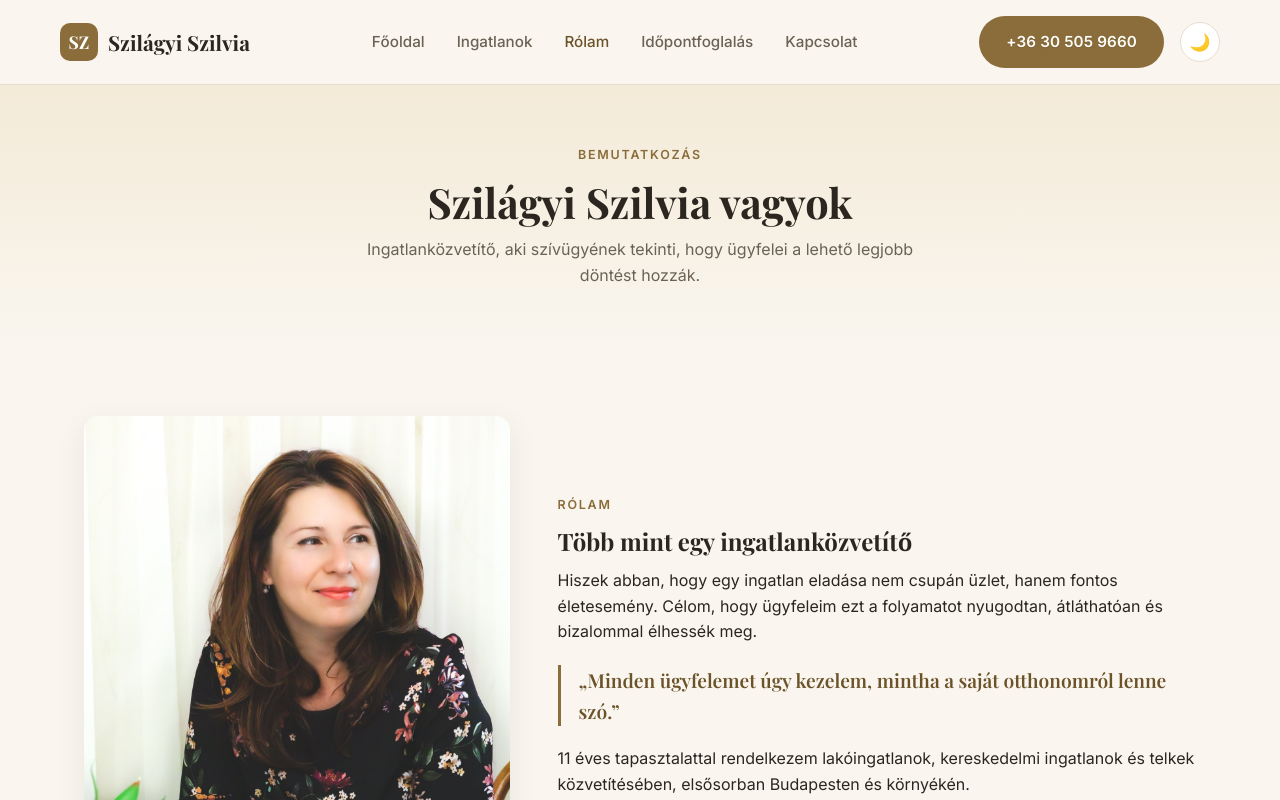
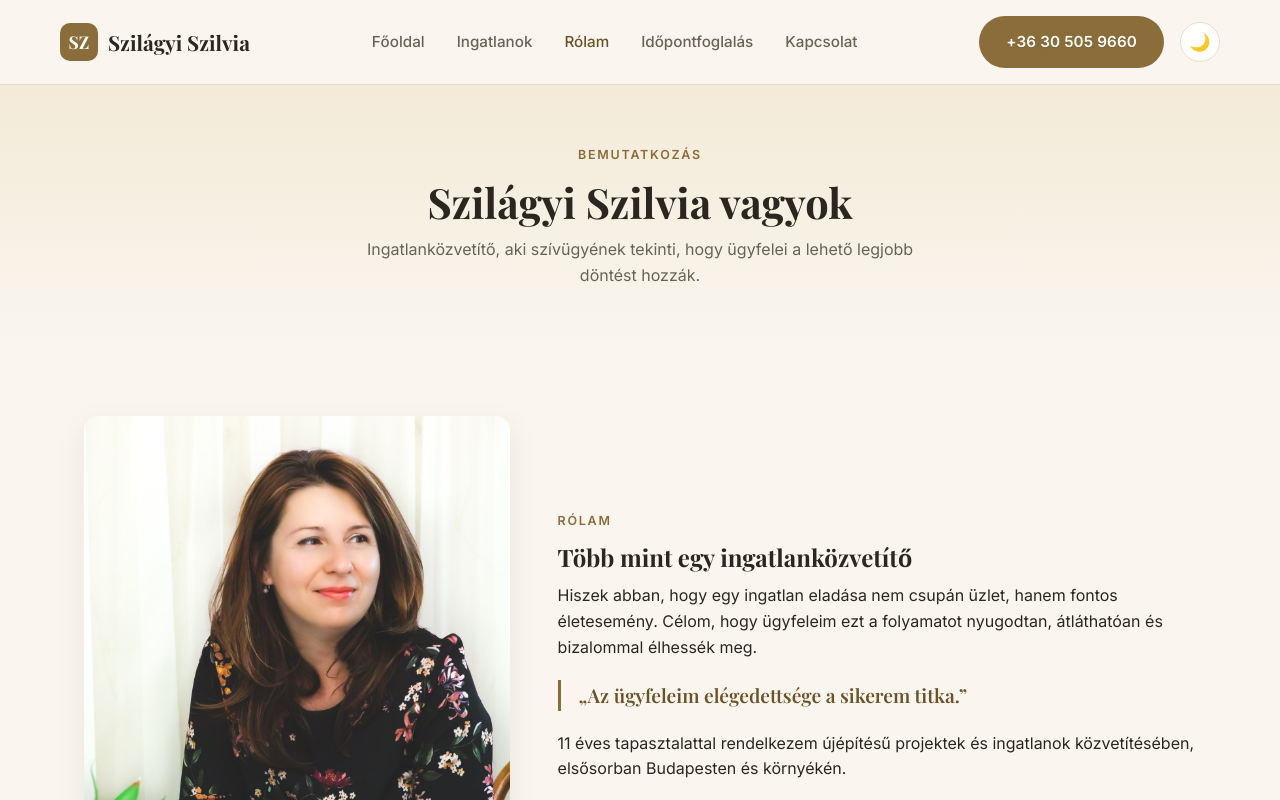
Before and after one commit to mikidev06/szilva-ingatlan-web, a React (Vite) app in the folder client/: page /rolam in a window 1280 px wide. Shown: the top 800 px of the page. Built offline with nearby package versions, Linux system fonts and the light colour scheme.

Commit message:
Update About page quote and intro copy
Swapped the agent quote and reworded the experience line to mention
new-build project sales alongside general property brokerage.

```diff
--- a/client/src/pages/About.jsx
+++ b/client/src/pages/About.jsx
@@ -49,12 +49,10 @@ export default function About() {
                 bizalommal élhessék meg.
               </p>
               <p className="agent-quote">
-                „Minden ügyfelemet úgy kezelem, mintha a saját otthonomról
-                lenne szó.”
+                „Az ügyfeleim elégedettsége a sikerem titka.”
               </p>
               <p>
-                11 éves tapasztalattal rendelkezem lakóingatlanok,
-                kereskedelmi ingatlanok és telkek közvetítésében,
+                11 éves tapasztalattal rendelkezem újépítésű projektek és ingatlanok közvetítésében,
                 elsősorban Budapesten és környékén.
               </p>
 
```
